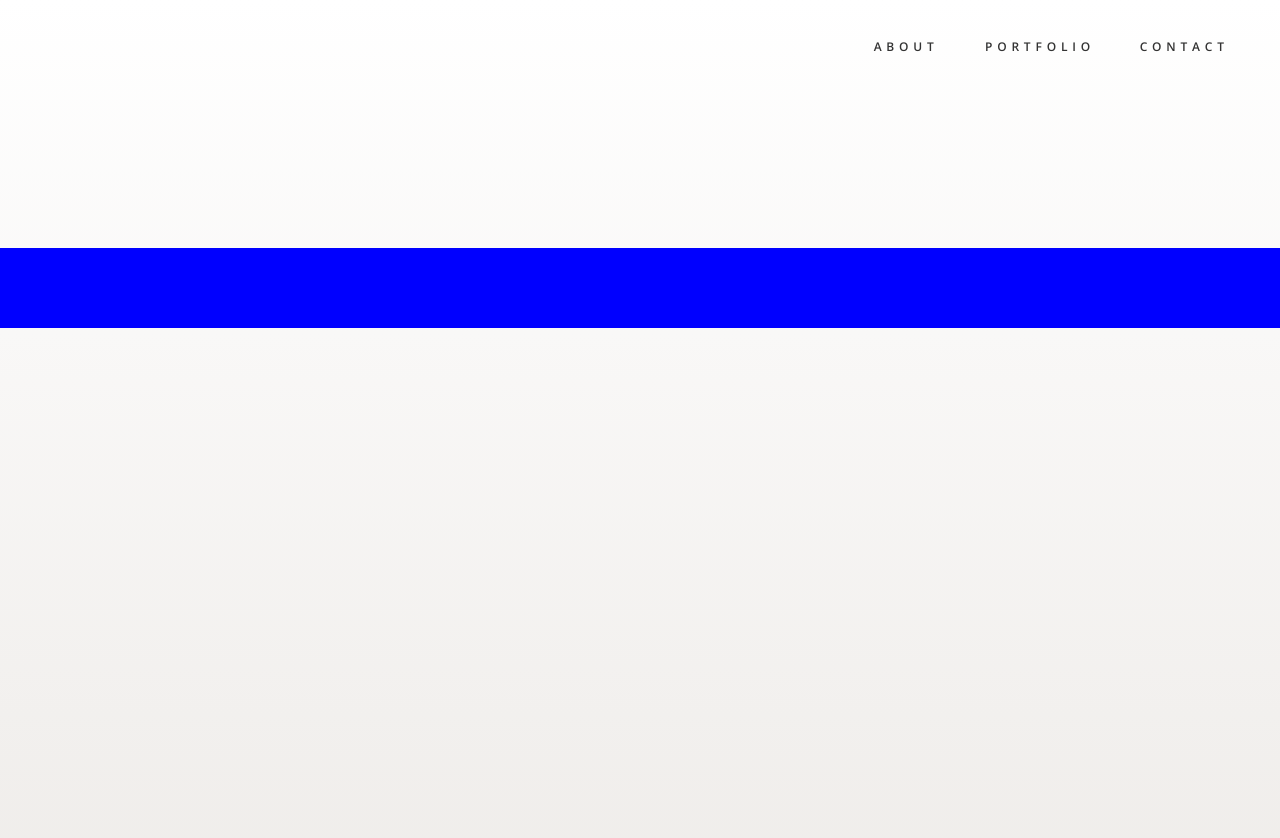
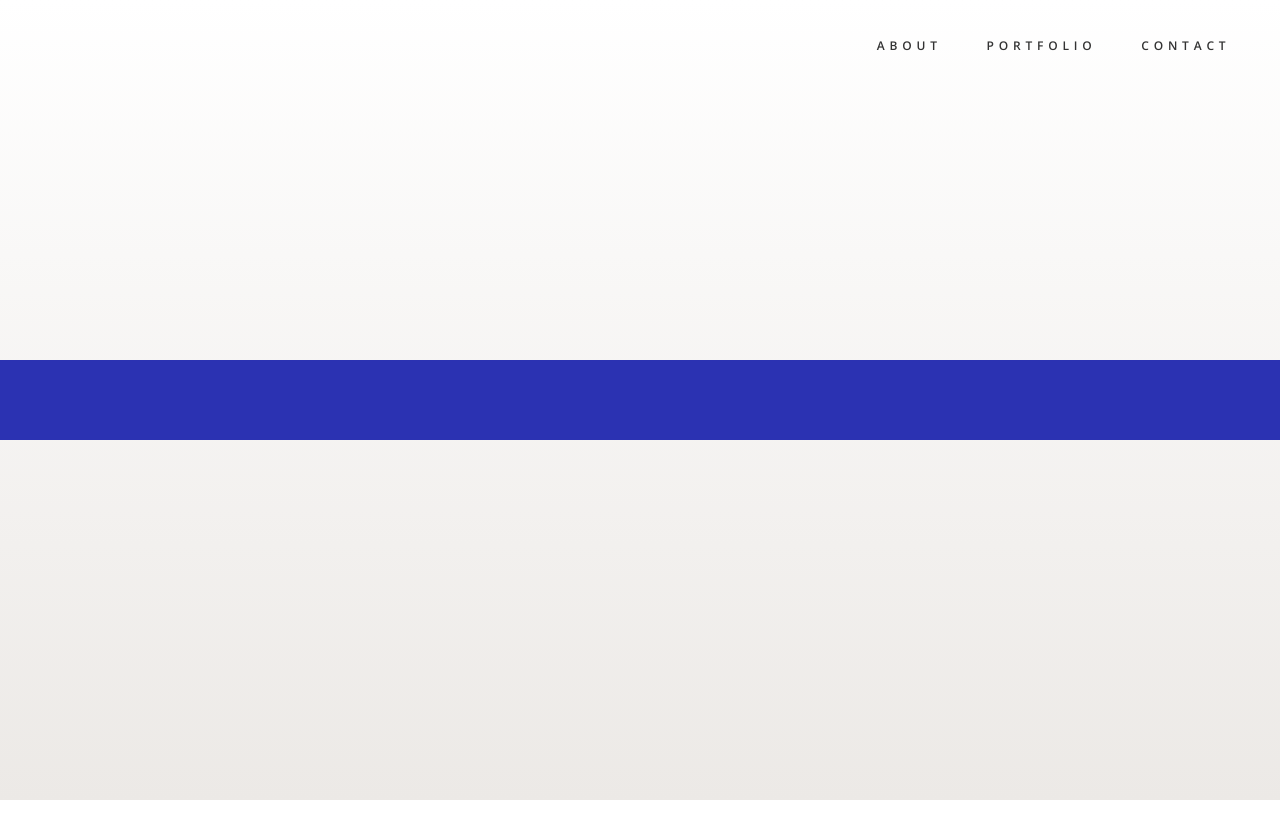
Before and after one commit to micustudio/ngportfolio, an Angular app: page /about in a window 1280 px wide. Shown: the top 838 px of the page. After the commit the page ends 800 px from the top, so only its background shows below. Built offline with nearby package versions, Linux system fonts and the light colour scheme.

Commit message:
complete header v2

```diff
--- a/src/app/about/about.component.css
+++ b/src/app/about/about.component.css
@@ -3,24 +3,24 @@
 }
 
 .overlay {
-    background: blue;
+background: #2B32B2;  /* fallback for old browsers */
     margin: 0 auto;
-    padding: 40px;
-    margin-top: 12%;
+    padding: 2.5rem;
+    position: relative;
+    transform: translateY(-50%);
+    top: 50%;
 }
 
 h1 {
+    color: #FEFEFE;
+    font-family: 'Roboto', sans-serif;
+    font-size: 3rem;
     text-align: center;
-    font-family: 'Roboto', sans-serif;
-    color: #FEFEFE;
-    font-size: 3em;
 }
 
-h3 {
-    font-family: 'Roboto Mono', monospace;
-    font-weight: bold;
-    font-size: 16px;
-    letter-spacing: 2px;
-    text-align: center;
-    color: #FEFEFE;
+h2 {
+    color: #ECF0F1;
+    font-family: 'Roboto', sans-serif;
+    font-size: 1rem;
+    text-align: right;
 }
--- a/src/app/about/about.component.html
+++ b/src/app/about/about.component.html
@@ -9,7 +9,8 @@
             <div
             [@contentState]="contentState"
             (@contentState.done)="animationDone($event)">
-                <h1>"Hello, I'm a web developer based in the <abbr title="attribute">San Francisco, Bay Area</abbr>"</h1>
+                <h1>"Hello, I'm a web developer based in the <abbr title="attribute">San Francisco, Bay Area</abbr>."</h1>
+                <h2>Please check out my work.</h2>
             </div>
     </div>
 </div>
--- a/src/app/contact/contact.component.css
+++ b/src/app/contact/contact.component.css
@@ -1,17 +1,9 @@
-:host {
-    display: block;
+.container-box {
     height: 100vh;
-}
-
-.contain-me {
-    height: 100vh;
-    background: url('https://source.unsplash.com/IkpC4BZILCo');
-    background-size: cover;
-    background-position: center;
     padding-top: 56px;
 }
 
-.splash {
+.overlay {
     background: blue;
     margin: 0 auto;
     padding: 40px;
--- a/src/app/contact/contact.component.html
+++ b/src/app/contact/contact.component.html
@@ -1,9 +1,9 @@
-<div class="contain-me"
+<div class="container-box"
             [@backgroundState]="backgroundState"
             (@backgroundState.done)="animationDone($event)"
     >
-    <div class="splash"
-        [@overlayState]="splashState"
+    <div class="overlay"
+        [@overlayState]="overlayState"
         (@overlayState.done)="animationDone($event)"
         >
             <div
--- a/src/app/header/header.component.css
+++ b/src/app/header/header.component.css
@@ -1,16 +1,48 @@
 .nav {
-    padding-right: 1.8rem;
+    padding-right: 1.7rem;
 }
 .nav-link {
+    color: #333333;
     font-family: 'Open Sans', sans-serif;
     font-size: .75rem;
     letter-spacing: .3rem;
-    padding: 1.2rem .7rem;
-    margin: 1.2rem .7rem;
+    padding: 1.2rem 0rem;
+    margin: 1.1rem 1.4rem;
     cursor: pointer;
-    color: #333333;
+    position: relative;
+    transition: all 300ms ease-out;
+}
+
+.nav-link:hover {
+    color: #888888;
+}
+
+.nav-link:before {
+  content: "";
+  position: absolute;
+  width: 100%;
+  height: 2px;
+  bottom: .1rem;
+  left: -0.1rem;
+  background-color: #555555;
+  visibility: hidden;
+  -webkit-transform: scaleX(0);
+  transform: scaleX(0);
+  -webkit-transition: all 200ms ease-out 0s;
+  transition: all 200ms ease-out 0s;
+}
+
+.nav-link:hover:before {
+  visibility: visible;
+  -webkit-transform: scaleX(1);
+  transform: scaleX(1);
+}
+
+.nav-link:after {
+    padding-left: .5rem;
+    padding-right: .5rem;
 }
 
 .about {
-    padding: 1.2rem .8rem ;
+    padding: 1.2rem 0rem ;
 }
--- a/src/app/header/header.component.html
+++ b/src/app/header/header.component.html
@@ -22,7 +22,7 @@
   </nav>
 </div>-->
 
-<ul class="nav justify-content-end" [@headerState]="headerState">
+<ul class="nav fixed-top justify-content-end" [@headerState]="headerState">
   <li class="nav-item">
     <span class="nav-link about" (click)="navigate('about')">ABOUT</span>
   </li>
--- a/src/app/portfolio/portfolio.component.css
+++ b/src/app/portfolio/portfolio.component.css
@@ -1,18 +1,9 @@
-:host {
-    display: block;
+.container-box {
     height: 100vh;
 }
 
-.contain-me {
-    height: 100vh;
-    background: url('https://source.unsplash.com/slItfWbhijc');
-    background-size: cover;
-    background-position: center;
-    padding-top: 56px;
-}
-
-.splash {
-    background: rgba(255,255,255, 0.2);
+.overlay {
+    background: gray;
     margin: 0 auto;
 }
 
--- a/src/app/portfolio/portfolio.component.html
+++ b/src/app/portfolio/portfolio.component.html
@@ -1,9 +1,9 @@
-<div class="contain-me"
+<div class="container-box"
             [@backgroundState]="backgroundState"
             (@backgroundState.done)="animationDone($event)"
     >
-    <div class="splash"
-        [@overlayState]="splashState"
+    <div class="overlay"
+        [@overlayState]="overlayState"
         (@overlayState.done)="animationDone($event)"
         >
             <div
--- a/src/index.html
+++ b/src/index.html
@@ -8,6 +8,7 @@
   <meta name="viewport" content="width=device-width, initial-scale=1">
   <link rel="icon" type="image/x-icon" href="favicon.ico">
   <link href="https://fonts.googleapis.com/css?family=Open+Sans:600" rel="stylesheet">
+  <link href="https://fonts.googleapis.com/css?family=Roboto" rel="stylesheet">
   <link rel="stylesheet" href="https://maxcdn.bootstrapcdn.com/bootstrap/4.0.0-alpha.6/css/bootstrap.min.css" integrity="sha384-rwoIResjU2yc3z8GV/NPeZWAv56rSmLldC3R/AZzGRnGxQQKnKkoFVhFQhNUwEyJ" crossorigin="anonymous">
 </head>
 <body>
```
